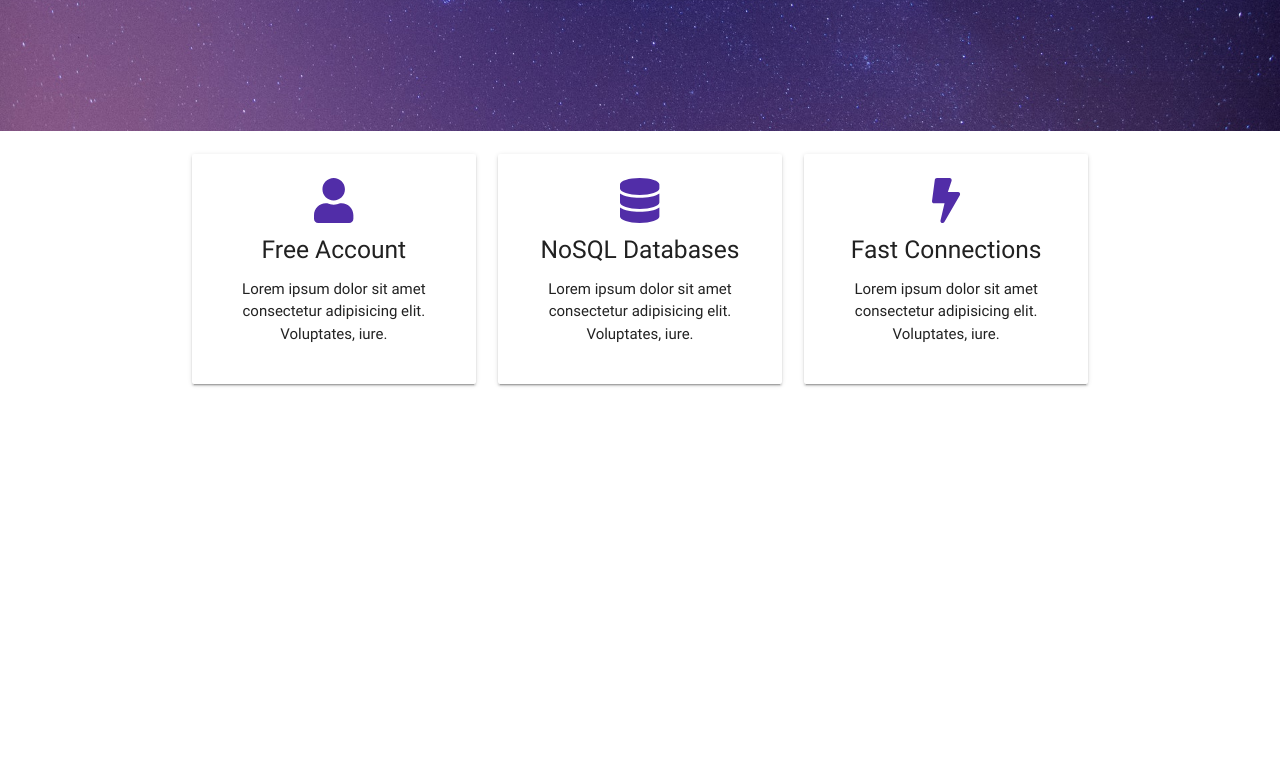
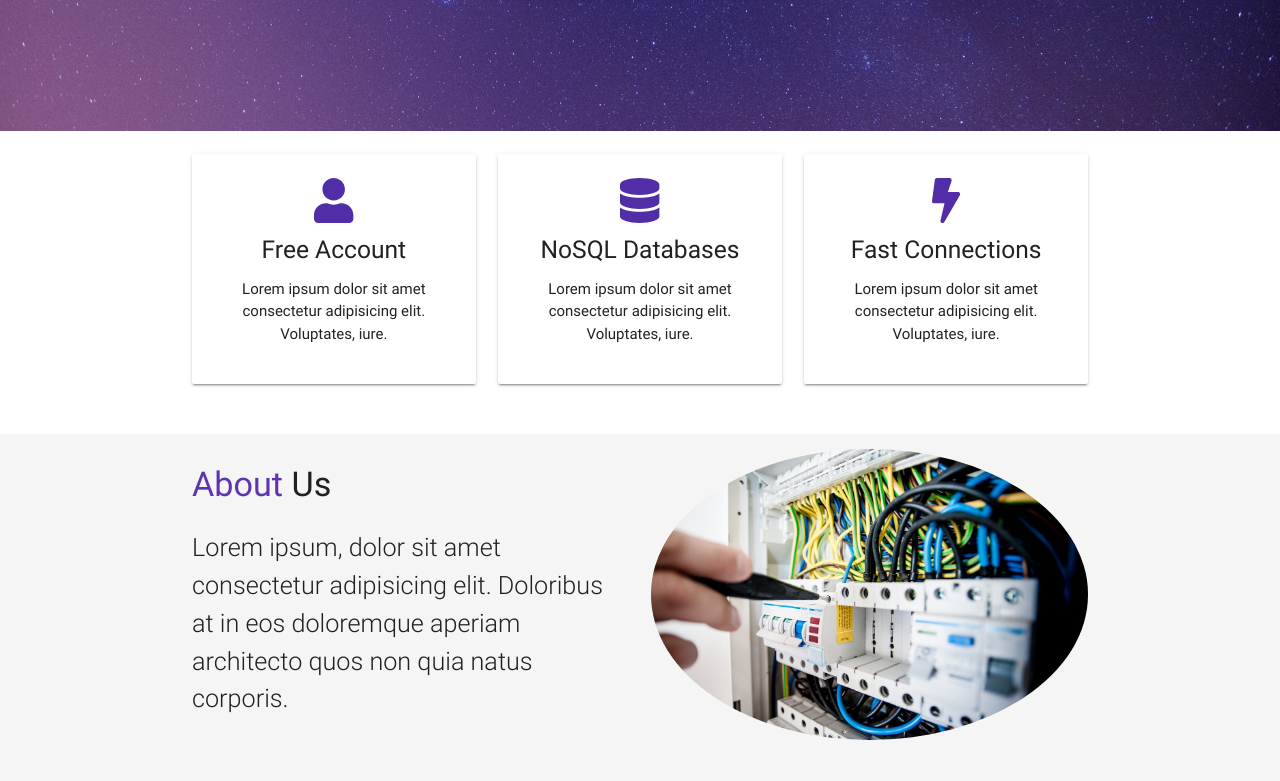
Before and after one commit to tavolafourcade/schmosting, a plain HTML site: page index.html in a window 1280 px wide. Shown: the part 469-1250 px from the top of the page. Before the commit the page ends 903 px from the top, so only its background shows below. Drawn offline with nearby package versions, Linux system fonts and the light colour scheme.

Commit message:
Add About section

```diff
--- a/index.html
+++ b/index.html
@@ -124,6 +124,20 @@
     </div>
   </section>
 
+  <!-- Section: About -->
+  <section class="section section-about grey lighten-4">
+    <div class="container">
+      <div class="row">
+        <div class="col s12 m6">
+          <h4><span class="deep-purple-text text-darken-1">About</span> Us</h4>
+          <p class="flow-text">Lorem ipsum, dolor sit amet consectetur adipisicing elit. Doloribus at in eos doloremque aperiam architecto quos non quia natus corporis.</p>
+        </div>
+        <div class="col s12 m6">
+          <img src="/img/tech.jpg" alt="" class="circle responsive-img">
+        </div>
+      </div>
+    </div>
+  </section>
   <!--Import jQuery before materialize.js-->
   <script type="text/javascript" src="https://code.jquery.com/jquery-3.2.1.min.js"></script>
   <script type="text/javascript" src="js/materialize.min.js"></script>
```
